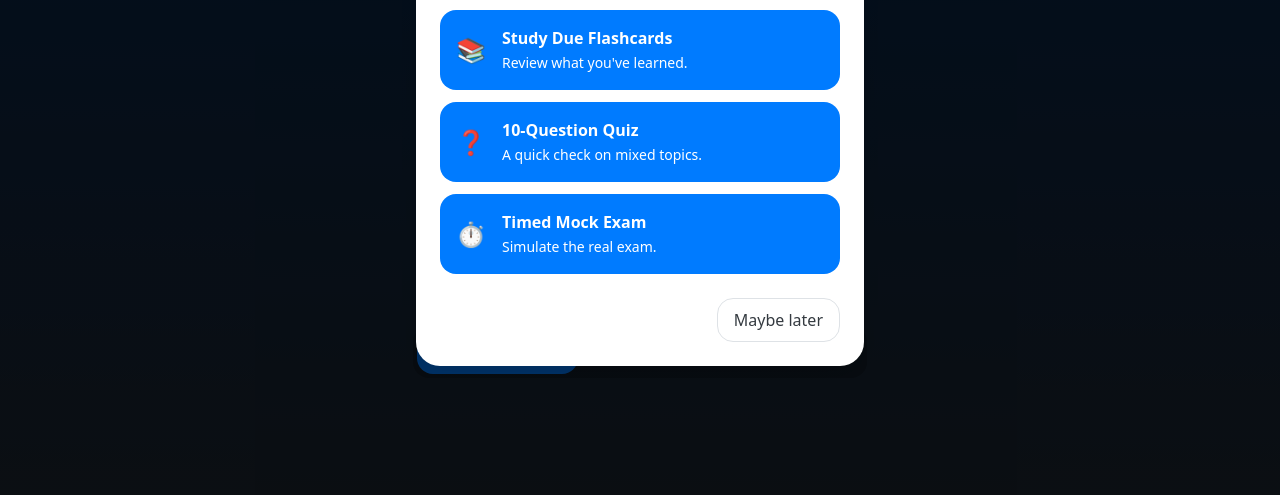
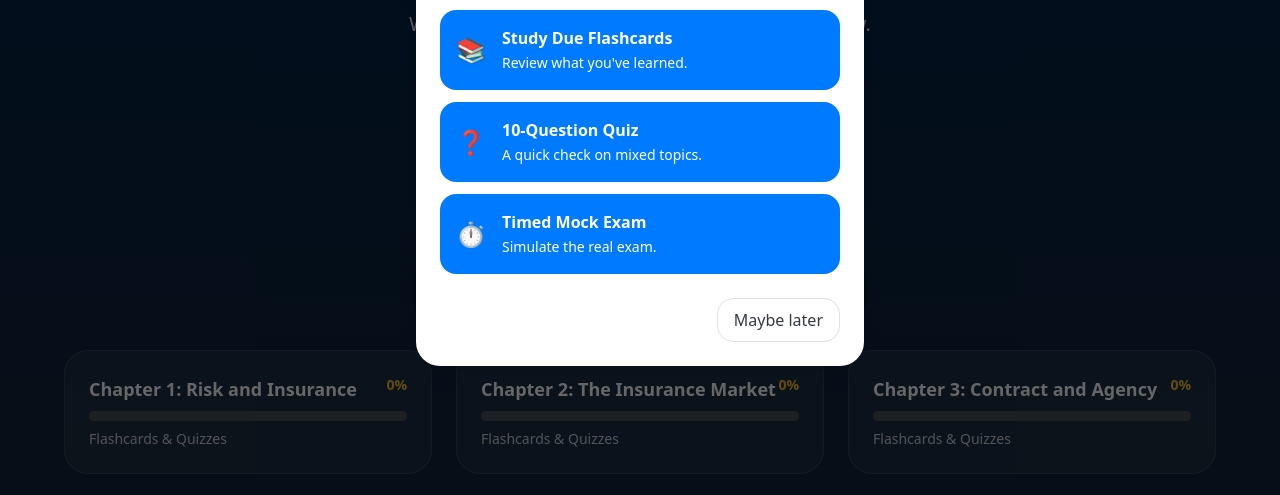
Before and after one commit to MissCrocket/w01-insurance-app, a website: page index.html in a window 1280 px wide. Shown: the part 266-761 px from the top of the page. Drawn offline with nearby package versions, Linux system fonts and the light colour scheme.

Commit message:
Add files via upload

```diff
--- a/css/input.css
+++ b/css/input.css
@@ -39,6 +39,11 @@
   .topic-card { @apply text-left p-6 rounded-2xl bg-white/5 border border-white/10 transition-colors hover:bg-white/10 min-h-[100px]; }
   .topic-card__title { @apply font-semibold text-lg text-white; }
   .topic-card__meta { @apply mt-1 text-sm text-neutral-400; }
+  .my-notes-textarea {
+    @apply w-full mt-1 p-2 rounded bg-neutral-800 border border-neutral-700 text-white placeholder-neutral-400 focus:ring-amber-500 focus:border-amber-500;
+    min-height: 80px;
+    resize: vertical;
+}
 
   /* --- STYLES for Flagging Feature & Quiz Nav --- */
   .quiz-layout { @apply flex flex-col lg:grid lg:grid-cols-4 gap-6; }
--- a/js/main.js
+++ b/js/main.js
@@ -669,7 +669,7 @@ function renderLearning() {
         </div>
         <div class="mt-4">
             <label for="flashcard-notes" class="text-sm text-neutral-400">My Notes:</label>
-            <textarea id="flashcard-notes" class="w-full mt-1 p-2 rounded bg-neutral-800 border border-neutral-700 text-white focus:ring-amber-500 focus:border-amber-500" rows="3" placeholder="Add your personal notes here...">${noteText}</textarea>
+            <textarea id="flashcard-notes" class="my-notes-textarea" rows="3" placeholder="Add your personal notes here...">${noteText}</textarea>
         </div>
       </div>
     </div>
@@ -1540,7 +1540,7 @@ function startFlashcardSession(chapter) {
   render();
 }
 
-document.addEventListener('DOMContentLoaded', () => {
+document.addEventListener('chaptersLoaded', () => { // <--- THIS IS THE FIX
   state.root = qs("#app");
 
   document.body.addEventListener('click', (event) => {
```
Also changed, not shown: css/style.css.
